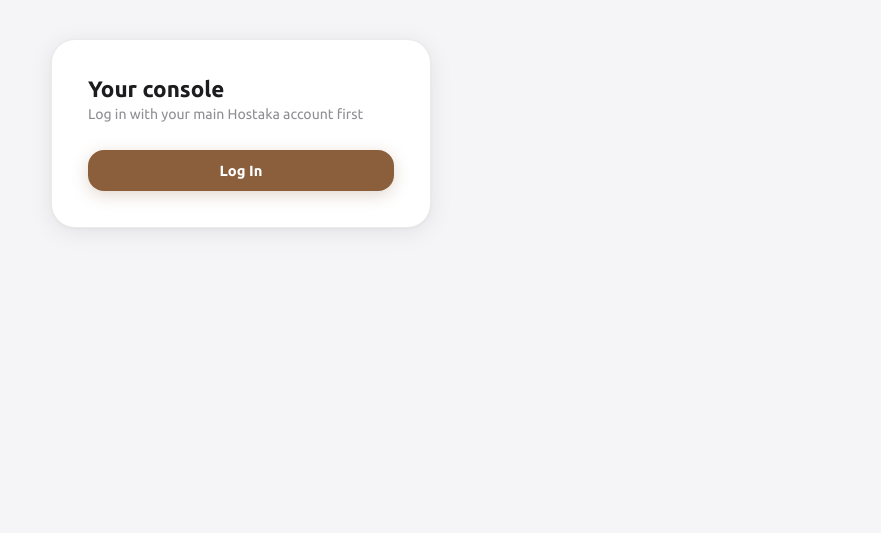
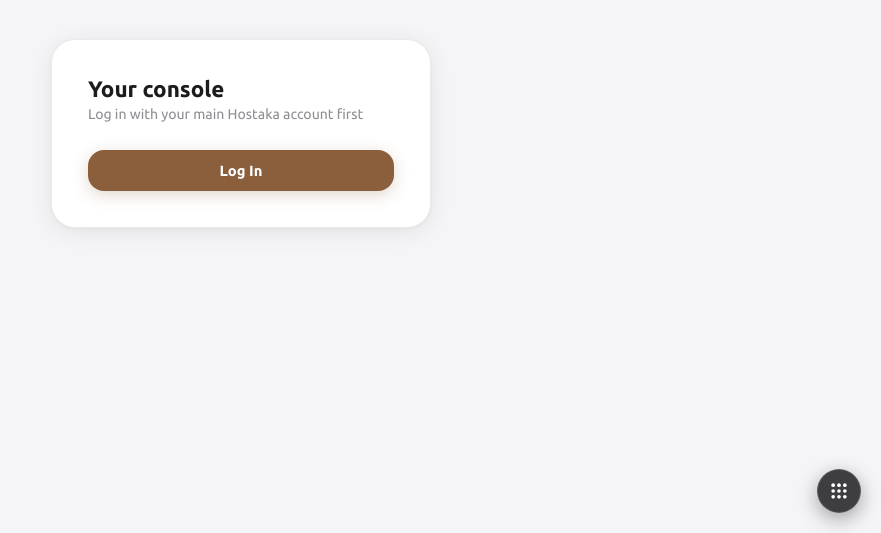
Before and after one commit to Misha-Chan/console, a website: page public/console.html in a window 1280 px wide. Shown: the part 267-800 px from the top of the page, without its empty margins (399-1280 px from the left). Drawn offline with Linux system fonts and the light colour scheme; no server answers.

Commit message:
Add files via upload

```diff
--- a/public/console.html
+++ b/public/console.html
@@ -19,6 +19,7 @@
 <script src="/modal.js"></script>
 <script src="/emoji.js" defer></script>
 <script src="/protect.js" defer></script>
+<script src="/ecosystem-switcher.js" defer></script>
 </head>
 <body class="page-admin">
 
--- /dev/null
+++ b/public/ecosystem-switcher.js
@@ -0,0 +1,125 @@
+// ============================================================
+// ecosystem-switcher.js — floating "switch service" button + panel,
+// shared identically across every Hostaka Ecosystem subdomain so
+// people can jump between services without typing a new URL (same
+// idea as Google's app-switcher grid). Fully self-contained: injects
+// its own styles/markup, so it works the same on every page layout
+// across every repo without depending on that page's own CSS classes.
+// ============================================================
+(function () {
+  var CURRENT_HOST = window.location.hostname;
+
+  var SERVICES = [
+    { key: 'hostaka',    name: 'Hostaka',      url: 'https://hostaka.fun/',              icon: '/icon/hostaka-icon.png' },
+    { key: 'orbithub',   name: 'Orbithub',     url: 'https://orbithub.hostaka.fun/',     icon: '/icon/orbithub-icon.png' },
+    { key: 'aethercast', name: 'aethercast',   url: 'https://aethercast.hostaka.fun/',   icon: '/icon/aethercast-icon.png' },
+    { key: 'apps',       name: 'Hostaka Apps', url: 'https://apps.hostaka.fun/',         icon: '/icon/apps-icon.png' },
+    { key: 'wiki',       name: 'Wiki',         url: 'https://wiki.hostaka.fun/',         icon: '/icon/wiki-icon.png' },
+    { key: 'laps',       name: 'Laps',         url: 'https://laps.hostaka.fun/',         icon: '/icon/laps-icon.png' },
+    { key: 'console',    name: 'Console',      url: 'https://console.hostaka.fun/',      icon: '/icon/console-icon.png' },
+    { key: 'olympus',    name: 'Olympus',      url: 'https://olympus.hostaka.fun/',      icon: '/icon/olympus-icon.png' }
+  ];
+
+  function isCurrent(svc) {
+    try { return CURRENT_HOST === new URL(svc.url).hostname; } catch (e) { return false; }
+  }
+
+  function injectStyles() {
+    var css = `
+#ecoSwitchBtn{position:fixed;bottom:20px;inset-inline-end:20px;z-index:99998;width:44px;height:44px;
+  border-radius:50%;border:1px solid rgba(255,255,255,0.14);background:rgba(30,30,34,0.85);
+  backdrop-filter:blur(8px);-webkit-backdrop-filter:blur(8px);display:flex;align-items:center;
+  justify-content:center;cursor:pointer;transition:transform .15s ease,background .15s ease;padding:0;
+  box-shadow:0 6px 20px rgba(0,0,0,0.35);}
+#ecoSwitchBtn:hover{transform:scale(1.06);background:rgba(45,45,50,0.92);}
+#ecoSwitchBtn:active{transform:scale(0.94);}
+#ecoSwitchBtn svg{width:20px;height:20px;color:#fff;}
+#ecoSwitchPanel{position:fixed;bottom:72px;inset-inline-end:20px;z-index:99999;width:300px;
+  background:rgba(24,24,28,0.98);border:1px solid rgba(255,255,255,0.1);border-radius:16px;
+  box-shadow:0 14px 40px rgba(0,0,0,0.45);padding:14px;display:none;grid-template-columns:repeat(4,1fr);
+  gap:10px;font-family:system-ui,-apple-system,"Segoe UI",Roboto,sans-serif;}
+#ecoSwitchPanel.show{display:grid;}
+#ecoSwitchPanel a{display:flex;flex-direction:column;align-items:center;gap:6px;text-decoration:none;
+  padding:8px 4px;border-radius:10px;transition:background .12s ease;}
+#ecoSwitchPanel a:hover{background:rgba(255,255,255,0.06);}
+#ecoSwitchPanel a img{width:44px;height:44px;border-radius:12px;object-fit:cover;display:block;}
+#ecoSwitchPanel a.current img{outline:2px solid #6ea8ff;outline-offset:2px;}
+#ecoSwitchPanel a span{font-size:11px;color:#eaeaef;text-align:center;line-height:1.2;
+  max-width:64px;overflow:hidden;text-overflow:ellipsis;white-space:nowrap;}
+#ecoSwitchOverlay{position:fixed;inset:0;z-index:99997;display:none;}
+#ecoSwitchOverlay.show{display:block;}
+@media (max-width:480px){
+  #ecoSwitchPanel{width:260px;inset-inline-end:14px;bottom:66px;grid-template-columns:repeat(3,1fr);}
+  #ecoSwitchBtn{inset-inline-end:14px;bottom:16px;width:40px;height:40px;}
+}
+`;
+    var style = document.createElement('style');
+    style.id = 'ecoSwitchStyle';
+    style.textContent = css;
+    document.head.appendChild(style);
+  }
+
+  function buildPanel() {
+    var panel = document.createElement('div');
+    panel.id = 'ecoSwitchPanel';
+    SERVICES.forEach(function (svc) {
+      var a = document.createElement('a');
+      a.href = svc.url;
+      if (isCurrent(svc)) a.className = 'current';
+      var img = document.createElement('img');
+      img.src = svc.icon;
+      img.alt = svc.name;
+      img.loading = 'lazy';
+      var span = document.createElement('span');
+      span.textContent = svc.name;
+      a.appendChild(img);
+      a.appendChild(span);
+      panel.appendChild(a);
+    });
+    return panel;
+  }
+
+  function init() {
+    if (document.getElementById('ecoSwitchBtn')) return; // تفادي التكرار لو انحقن السكربت أكثر من مرة
+    injectStyles();
+
+    var overlay = document.createElement('div');
+    overlay.id = 'ecoSwitchOverlay';
+
+    var btn = document.createElement('button');
+    btn.id = 'ecoSwitchBtn';
+    btn.type = 'button';
+    btn.title = 'Hostaka Ecosystem';
+    btn.setAttribute('aria-label', 'Switch between Hostaka Ecosystem services');
+    btn.innerHTML = '<svg viewBox="0 0 24 24" fill="currentColor">' +
+      '<circle cx="5" cy="5" r="2.2"/><circle cx="12" cy="5" r="2.2"/><circle cx="19" cy="5" r="2.2"/>' +
+      '<circle cx="5" cy="12" r="2.2"/><circle cx="12" cy="12" r="2.2"/><circle cx="19" cy="12" r="2.2"/>' +
+      '<circle cx="5" cy="19" r="2.2"/><circle cx="12" cy="19" r="2.2"/><circle cx="19" cy="19" r="2.2"/>' +
+      '</svg>';
+
+    var panel = buildPanel();
+
+    function close() {
+      panel.classList.remove('show');
+      overlay.classList.remove('show');
+    }
+    function toggle() {
+      var open = panel.classList.toggle('show');
+      overlay.classList.toggle('show', open);
+    }
+
+    btn.addEventListener('click', function (e) { e.stopPropagation(); toggle(); });
+    overlay.addEventListener('click', close);
+    document.addEventListener('keydown', function (e) { if (e.key === 'Escape') close(); });
+
+    document.body.appendChild(overlay);
+    document.body.appendChild(btn);
+    document.body.appendChild(panel);
+  }
+
+  if (document.readyState === 'loading') {
+    document.addEventListener('DOMContentLoaded', init);
+  } else {
+    init();
+  }
+})();
```
Also changed, not shown: public/index.html (+1 -0 lines).
